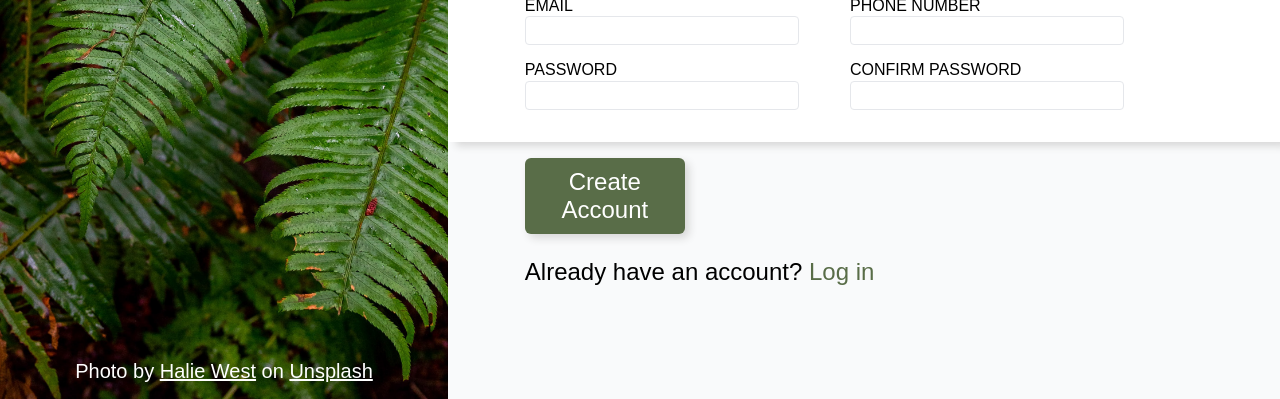
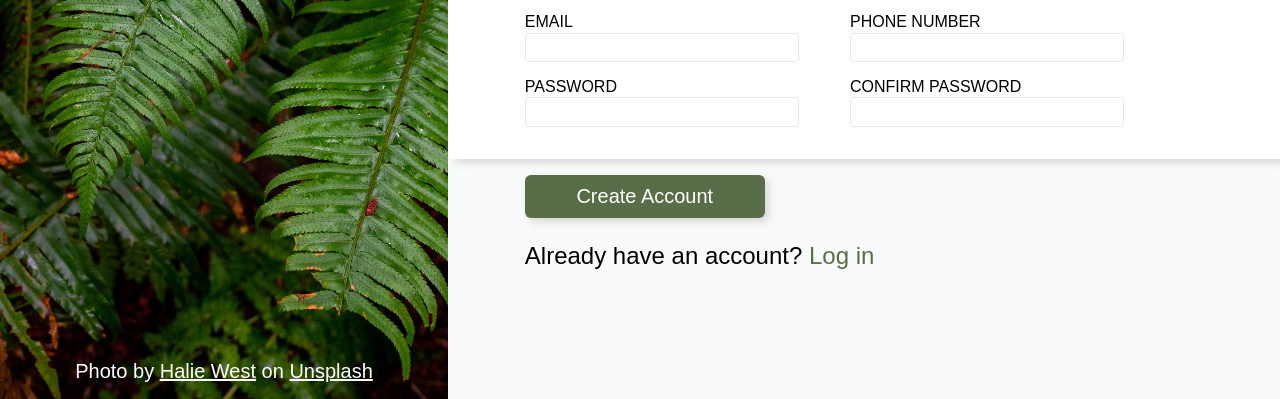
Before and after one commit to seanaelius/odin-signup-forms, a plain HTML site: page index.html in a window 1280 px wide. Shown: the part 401-800 px from the top of the page. Drawn offline with Linux system fonts and the light colour scheme.

Commit message:
Change font sizes for create account button

```diff
--- a/styles.css
+++ b/styles.css
@@ -164,7 +164,7 @@ form {
     flex-direction: column;
     padding-left: 6vw;
     gap: 3vh;
-    font-size: 24px;
+    font-size: 20px;
 }
 
 .confirmation a {
@@ -175,7 +175,7 @@ form {
 .confirmation button {
     background-color: var(--green);
     color: white;
-    max-width: 20vh;
+    max-width: 30vh;
     min-width: 40px;
     /*NEED TO CHANGE RELATIVE TO VW AND VH*/
     border-radius: 6px;
```
